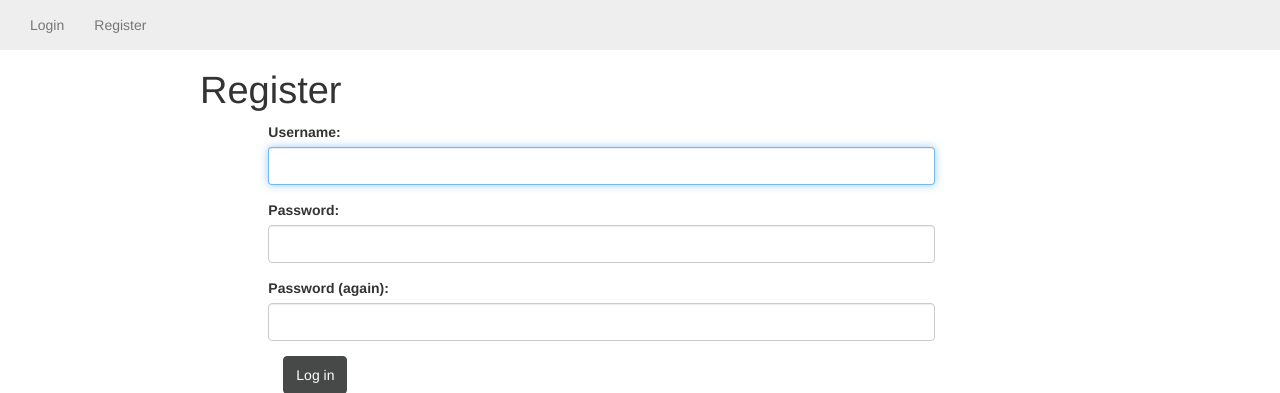
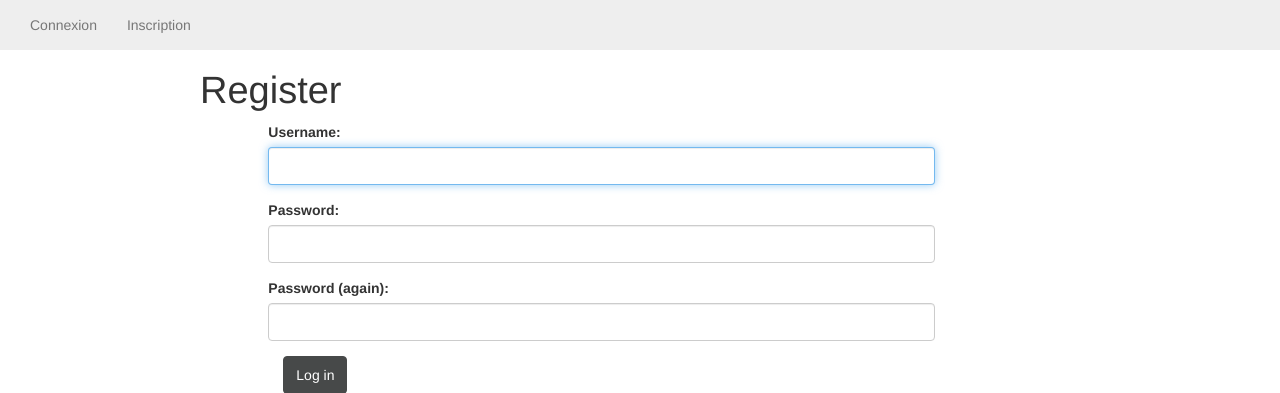
Before and after one commit to glnb/share_boxtobed, a PHP site: page /register.php in a window 1280 px wide; the page is wider, and only the part inside the window is pictured. Shown: the top 393 px of that part. Run offline with PHP 8.4, Linux system fonts and the light colour scheme.

Commit message:
[HEADER] Traduction FR

```diff
--- a/header.php
+++ b/header.php
@@ -14,10 +14,10 @@
             <div class="nav-collapse collapse">
               <ul class="nav navbar-nav">
                 <?php if (!isset($user)) { ?>
-                  <li><a href="login.php">Login</a></li>
-                  <li><a href="register.php">Register</a></li>
+                  <li><a href="login.php">Connexion</a></li>
+                  <li><a href="register.php">Inscription</a></li>
                 <?php } else { ?>
-                  <li><a href="logout.php">Logout</a></li>
+                  <li><a href="logout.php">Déconnexion</a></li>
                 <?php } ?>
               </ul>
             </div>
```
